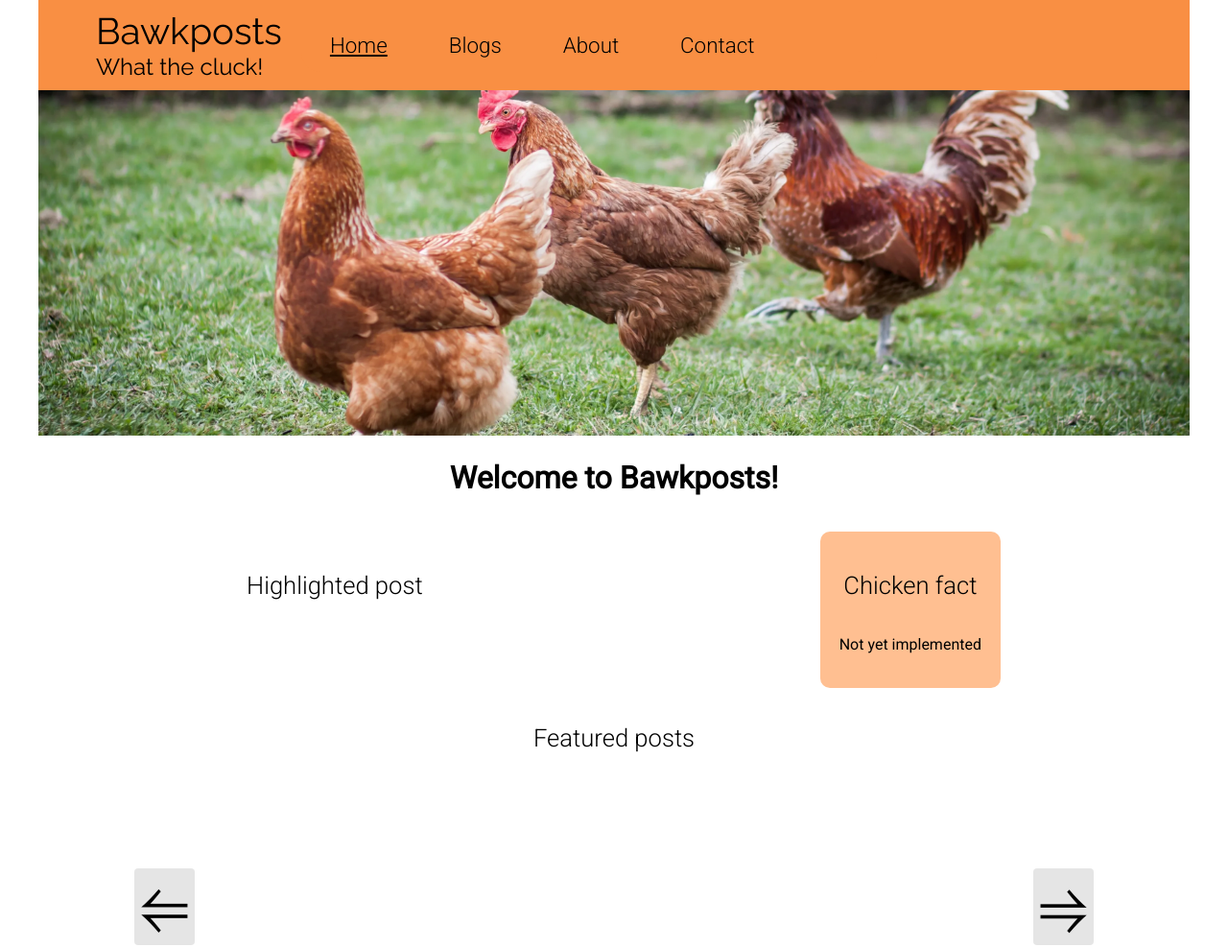
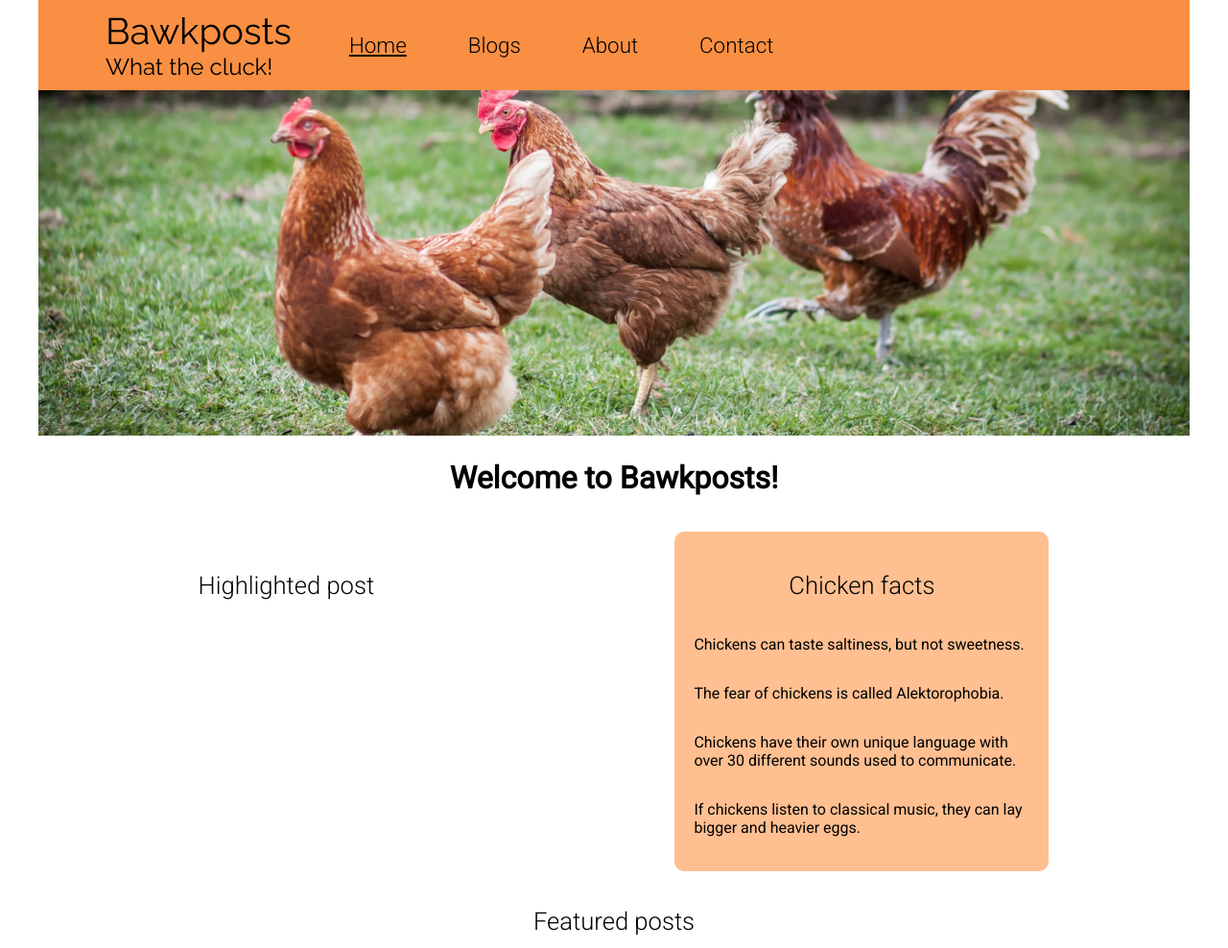
Before and after one commit to sansol0103/Bawkposts, a plain HTML site: page index.html in a window 1280 px wide. Shown: the top 988 px of the page at 96% size. Drawn offline with Linux system fonts and the light colour scheme; no server answers.

Commit message:
Added animation to nav, some chicken facts

```diff
--- a/css/index.css
+++ b/css/index.css
@@ -40,6 +40,10 @@
 
 .chicken-fact {
     border-radius: 10px;
+}
+
+.chicken-fact-text {
+    text-align: left;
 }
 
 .featured-text {
--- a/css/media.css
+++ b/css/media.css
@@ -36,6 +36,11 @@
     nav a {
         padding: 10px;
         width: 100%;
+    }
+
+    nav a:hover {
+        background-color: var(--color-header-anchors);
+        transition: 0.3s;
     }
 
     .current {
@@ -78,6 +83,7 @@
 
     nav ul {
         display: block;
+        margin-left: 30px;
     }
 
     nav li {
--- a/css/styles.css
+++ b/css/styles.css
@@ -21,6 +21,10 @@ header {
 
 header p {
     margin: 0px 20px 0px 50px;
+}
+
+.title, .slogan {
+    margin: 0px 0px 0px 60px;
 }
 
 .title {
@@ -53,6 +57,10 @@ nav li {
     text-align: center;
     display: block;
     font-size: 1.6rem;
+}
+
+nav a {
+    border-radius: 20px;
 }
 
 nav a, .return-home, .featured-post a, .read-more, .carousel > a {
--- a/css/variables.css
+++ b/css/variables.css
@@ -1,5 +1,6 @@
 :root {
     --color-header-footer: #f98f43;
+    --color-header-anchors: #e2470a;
     --color-wrapper: #FFBF91;
     --header-font: "Raleway", Verdana, Geneva, Tahoma, sans-serif;
     --main-font: "Roboto", Verdana, Geneva, Tahoma, sans-serif;
--- a/index.html
+++ b/index.html
@@ -55,8 +55,11 @@
           <h2 class="featured-text">Highlighted post</h2>
         </div>
         <div class="chicken-fact wrapper">
-          <h2 class="featured-text">Chicken fact</h2>
-          <p>Not yet implemented</p>
+          <h2 class="featured-text">Chicken facts</h2>
+          <p class="chicken-fact-text">Chickens can taste saltiness, but not sweetness.</p>
+          <p class="chicken-fact-text">The fear of chickens is called Alektorophobia.</p>
+          <p class="chicken-fact-text">Chickens have their own unique language with over 30 different sounds used to communicate.</p>
+          <p class="chicken-fact-text">If chickens listen to classical music, they can lay bigger and heavier eggs.</p>
         </div>
       </div>
       <div class="featured-posts">
--- a/js/url.js
+++ b/js/url.js
@@ -2,6 +2,7 @@
 const apiBase = 'https://www.bawkposts.no';
 const blogPosts = '/wp-json/wp/v2/posts';
 const showAllBlogPosts = '?per_page=50';
+const show6blogPosts = '?per_page=6';
 const page2 = '?page=2';
 const _embed = '&_embed=1';
 const embedNoPosts = '?_embed=1';
```
